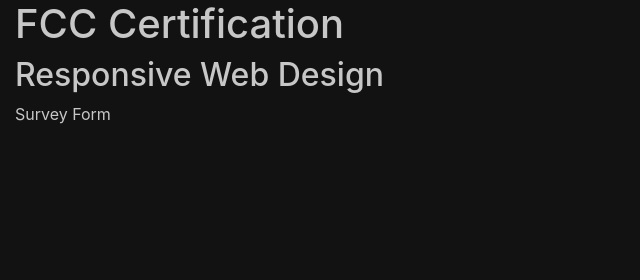
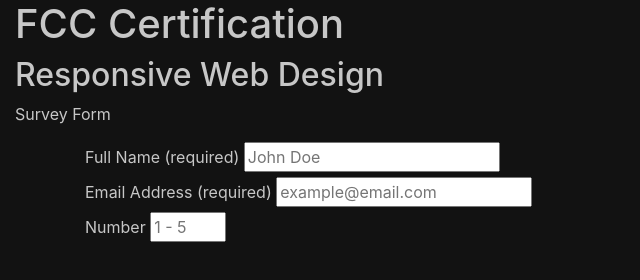
Before and after one commit to evfjunior/fcc-survey-form, a website: page src/index.html in a window 1280 px wide. Shown: the whole page, without its empty margins (0-640 px from the left). Drawn offline with nearby package versions, Linux system fonts and the light colour scheme.

Commit message:
Complete User Stories from #3 to #11

```diff
--- a/src/index.html
+++ b/src/index.html
@@ -48,5 +48,45 @@
       <h2>Responsive Web Design</h2>
       <p id="description">Survey Form</p>
     </header>
+    <main class="container">
+      <form id="survey-form" action="#" method="POST">
+        <!-- Name -->
+        <div class="form-group">
+          <label for="name" id="name-label">Full Name (required)</label>
+          <input
+            type="text"
+            id="name"
+            name="name"
+            placeholder="John Doe"
+            required
+          />
+        </div>
+
+        <!-- Email -->
+        <div class="form-group">
+          <label for="email" id="email-label">Email Address (required)</label>
+          <input
+            type="email"
+            id="email"
+            name="email"
+            placeholder="example@email.com"
+            required
+          />
+        </div>
+
+        <!-- Number -->
+        <div class="form-group">
+          <label for="number" id="number-label">Number</label>
+          <input
+            type="number"
+            id="number"
+            name="number"
+            min="1"
+            max="5"
+            placeholder="1 - 5"
+          />
+        </div>
+      </form>
+    </main>
   </body>
 </html>
```
